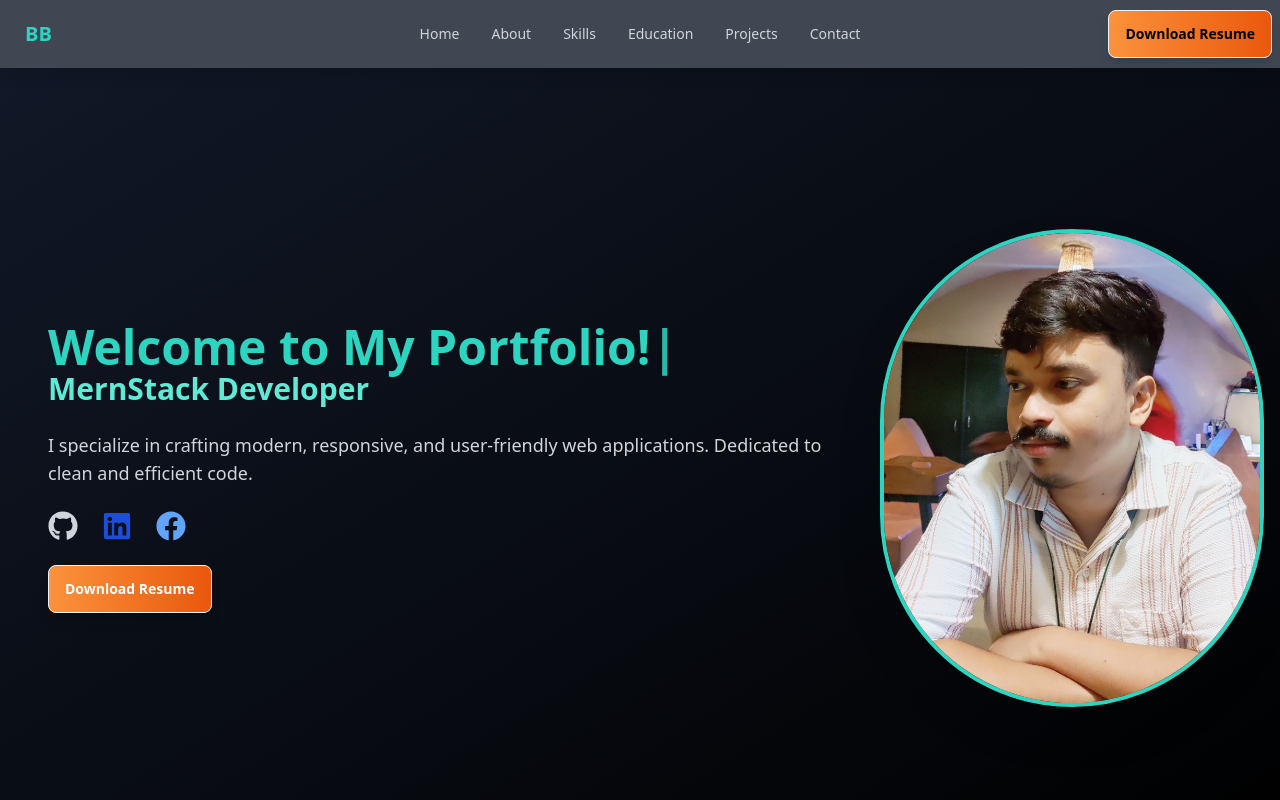
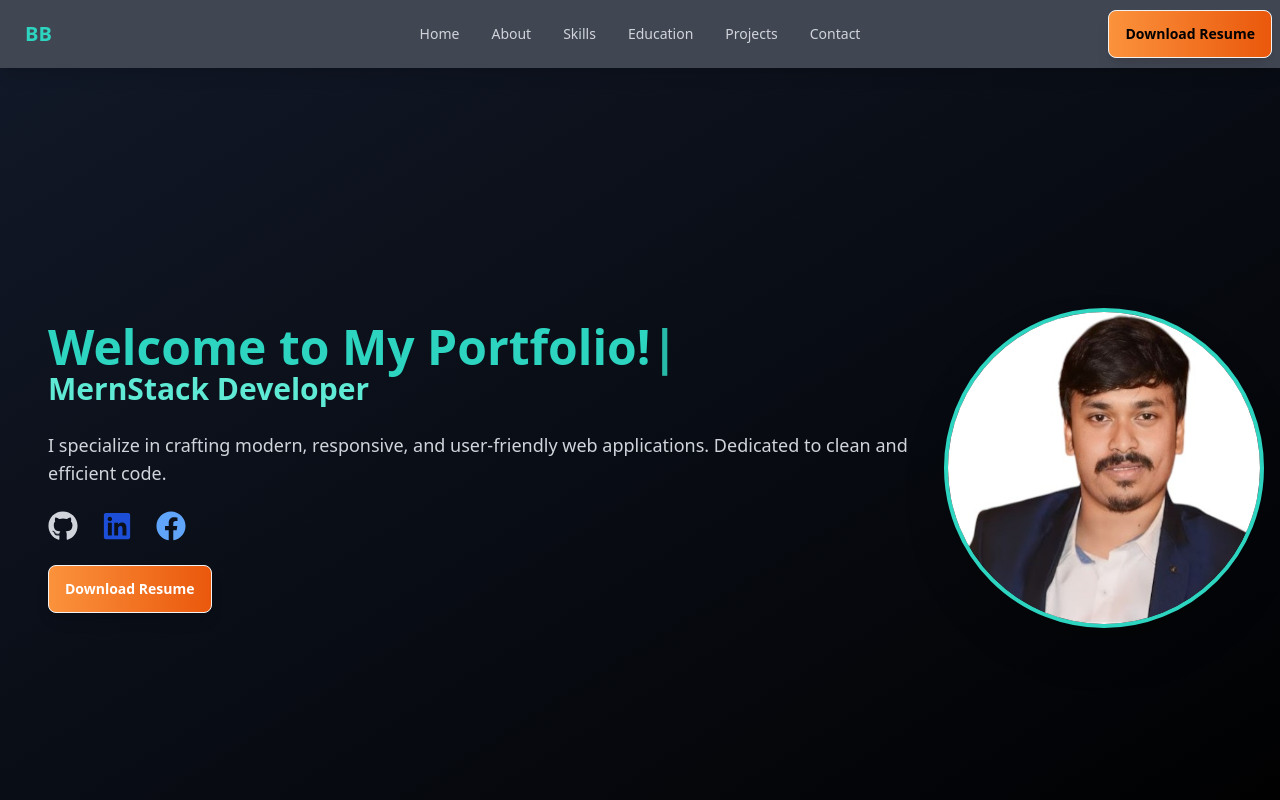
Before and after one commit to Bikram1Biswas2/Portfolio, a React (Vite) app: page / in a window 1280 px wide. Shown: the top 800 px of the page. Built offline with nearby package versions, Linux system fonts and the light colour scheme.

Commit message:
update designation section

```diff
--- a/src/Components/Home/Designation/Designation.jsx
+++ b/src/Components/Home/Designation/Designation.jsx
@@ -10,7 +10,7 @@ const Designation = () => {
                 <img
                     src={myImg}
                     alt="Profile"
-                    className="max-w-sm rounded-full shadow-2xl border-4 border-teal-400 hover:scale-105 transition-transform"
+                    className="w-80 h-80 rounded-full shadow-2xl border-4 border-teal-400 hover:scale-105 transition-transform"
                 />
                 <div className="text-center lg:text-left lg:ml-8">
                 <h1 className="text-2xl lg:text-5xl font-extrabold text-teal-400">
```
Also changed, not shown: src/assets/Bikram.jpg.
